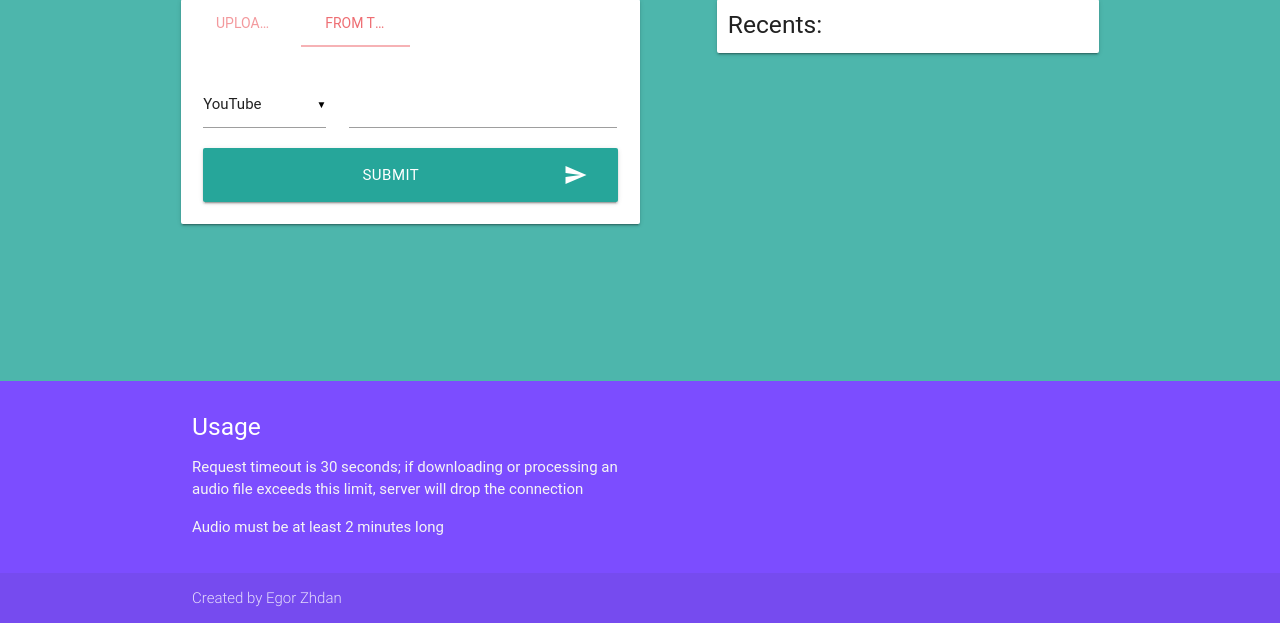
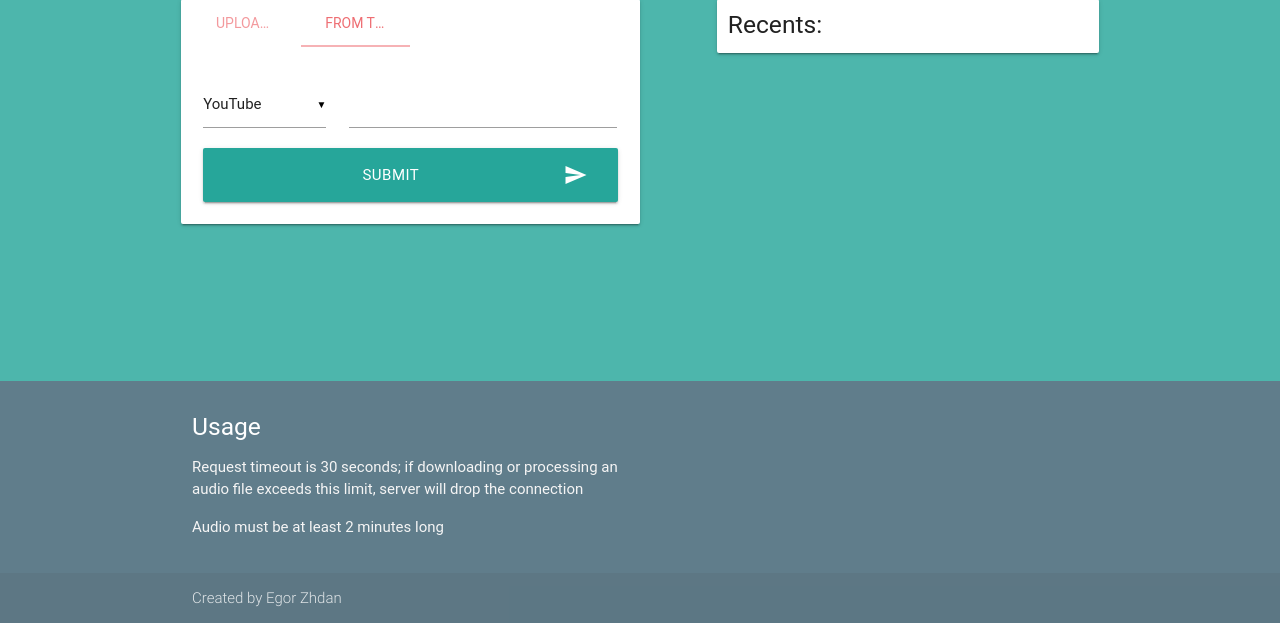
Before and after one commit to egorzhdan/genrecognizer-server, a Flask app: page / in a window 1280 px wide. Shown: the part 177-800 px from the top of the page. Run offline with Flask 2, Linux system fonts and the light colour scheme; some libraries are stand-ins or nearby versions; some web fonts are replaced.

Commit message:
Fix footer color

```diff
--- a/templates/layout.html
+++ b/templates/layout.html
@@ -45,7 +45,7 @@
     </div>
 </main>
 
-<footer class="page-footer deep-purple accent-2">
+<footer class="page-footer blue-grey">
     <div class="container">
         <div class="row">
             <div class="col l6 s12">
```
